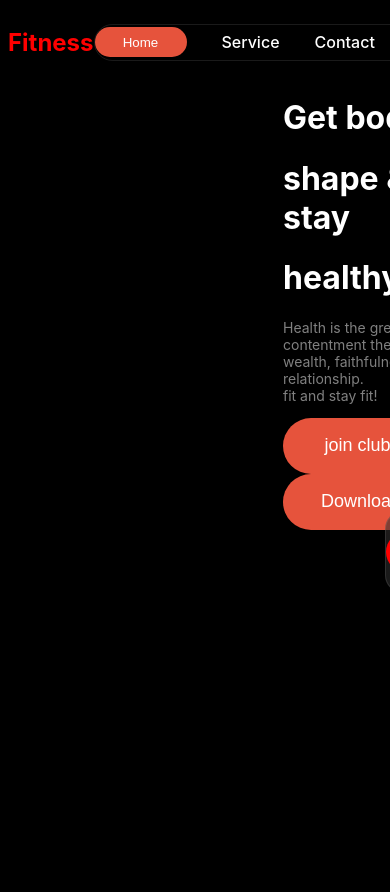
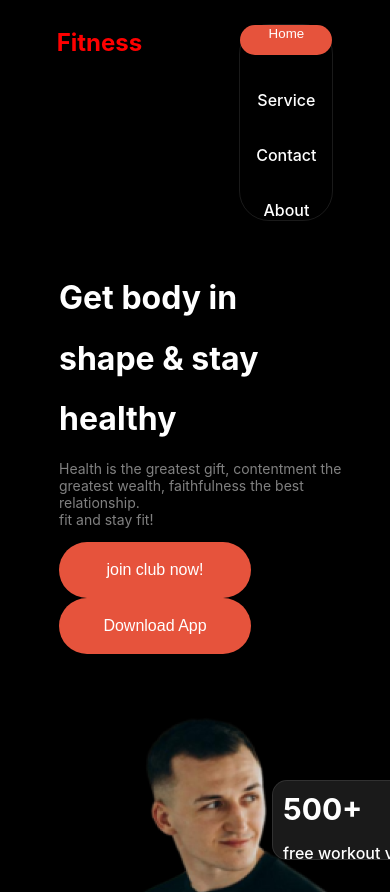
Before and after one commit to Tahsina2226/tahsina, a plain HTML site: page index.html in a window 390 px wide. Shown: the top 892 px of the page. Drawn offline with Linux system fonts and the light colour scheme.

Commit message:
responsive

```diff
--- a/styles/ind.css
+++ b/styles/ind.css
@@ -80,7 +80,23 @@
     border: none;
 }
 
+@media screen and (max-width: 576px) {
+    .home-pres {
+        display: flex;
+        flex-direction: column;
+        align-items: center;
+    }
+    .link-packet{
+        flex-direction: column;
+    }
+
+    .home-press {
+        padding: 1rem;
+        font-size: 1rem;
+    }
+}
 .header_side {
+    padding-top: 20px;
     padding-left: 275px;
 }
 
@@ -151,6 +167,34 @@
     margin: 0px;
 }
 
+@media screen and (max-width:576px) {
+    .cl1 {
+        display: flex;
+        flex-direction: column;
+        padding-left: 6rem;
+        margin: 0;
+    }
+
+    .header_side{
+        margin-left: -20rem;
+    }
+
+    .dambel_man {
+        margin-top:40px;
+        margin-left: -16px;
+    }
+    .right_hand_btn {
+        margin-top: -250px;
+        margin-left: -40px;
+    }
+    .sholder-btn {
+        margin-top: -20.625rem;
+        margin-left: 11.5rem;
+    }
+
+}
+
+
 .havit1 {
     /* border: 1px solid blue; */
     padding-top: 18rem;
@@ -158,6 +202,15 @@
     padding-left: 18rem;
     width: 950px;
     height: 50px;
+}
+
+
+@media screen and (max-width:576px) {
+    .havit1 {
+        padding-top: -10px;
+        margin-top:7.2rem ;
+        margin-left: -33rem;
+    }
 }
 
 .havit2 {
@@ -184,6 +237,19 @@
     justify-content: center;
     gap: 5rem;
 }
+
+
+@media screen and (max-width:576px) {
+    .they-are-4{
+
+        flex-direction: column;
+        border-right: 50rem;
+        margin-left: -9rem;
+    }
+}
+
+
+
 
 .gol {
     border-radius: 50%;
@@ -439,3 +505,30 @@
     text-align: center;
     /* padding-top: 0px; */
 }
+
+
+@media screen and (max-width:576px) {
+    .footer1{
+    height: 100%;
+    width: 30rem;
+    display: flex;
+    flex-direction: column;
+    /* box-sizing: border-box; */
+
+
+    }
+
+    .footer2{
+        border-radius: 5px;
+        margin: 1px 0 0 2rem;
+
+
+
+    }
+
+    .footer3{
+        margin-top: 2px;
+    }
+
+
+}
```
Also changed, not shown: index.html (+2 -0 lines).
